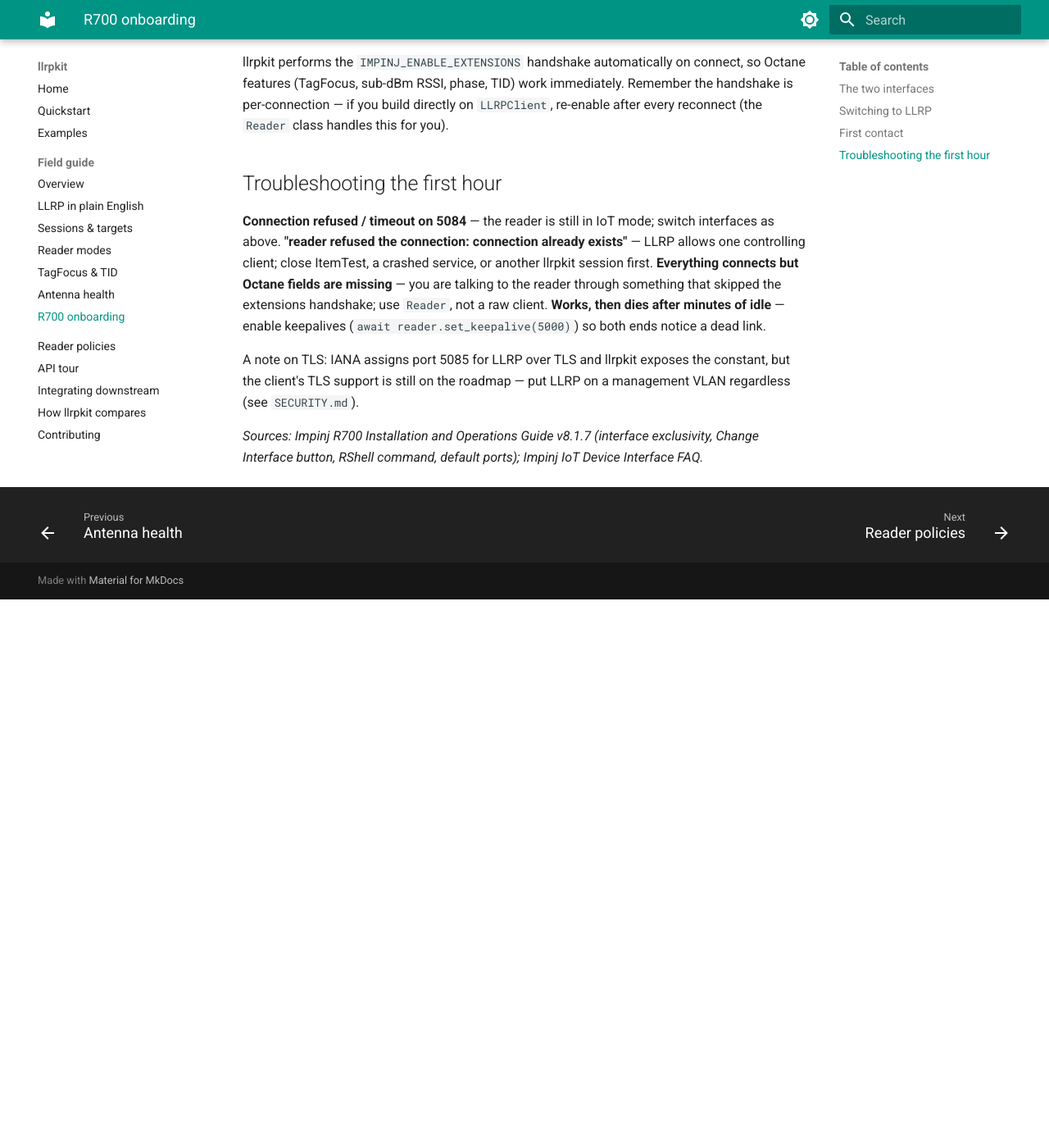
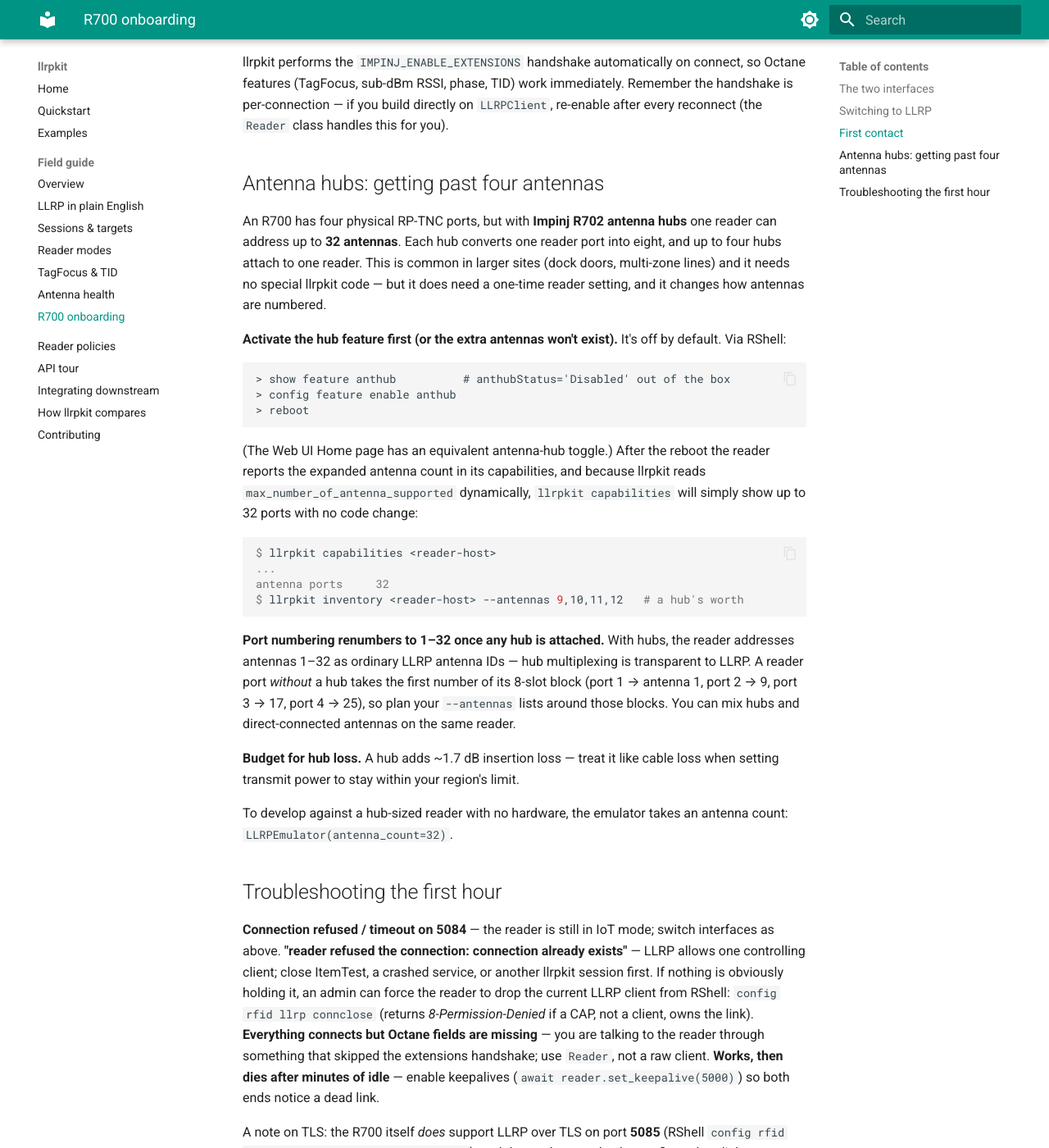
Before and after one commit to kyronfeast/llrpkit, an MkDocs documentation site: the page built from docs/field-guide/r700-onboarding.md, in a window 1280 px wide and 1400 px high, scrolled down 939 px. Shown: the whole window at 82% size. Built offline with MkDocs 1.6.1 and Material for MkDocs 9.7.7, drawn with Linux system fonts in a browser that asks for light colours; before the commit the page ends 1670 px from its top, so only the background shows below that; some of the changed text lies outside the part shown.

Commit message:
R700: antenna-hub docs, mode-number decoding, RShell/TLS onboarding notes
Verified against the R700 manuals (Antenna Hub Guide v10.3, RShell v10.3,
Reader Modes app note v2.1):
- Field guide: antenna hubs (up to 32 antennas via R702 hubs, activation, 1-32
  port renumbering, ~1.7 dB loss); config rfid llrp connclose recovery; TLS /
  reader-initiated clarification.
- modes.py: decode the R700 mode-number scheme (region, Gen2 AutoSet, Gen2X
  4xxx/5xxx) and fix is_autoset for Gen2X static modes.
- Tests for the 32-antenna capability and the mode decoder. Suite green ~90%.

Co-Authored-By: Claude Opus 4.8 <noreply@anthropic.com>
Claude-Session: https://claude.ai/code/session_01Tr9SsWZozeYRdCCG6FengZ

````diff
--- a/docs/field-guide/r700-onboarding.md
+++ b/docs/field-guide/r700-onboarding.md
@@ -45,21 +45,75 @@ immediately. Remember the handshake is per-connection — if you build directly
 on `LLRPClient`, re-enable after every reconnect (the `Reader` class handles
 this for you).
 
+## Antenna hubs: getting past four antennas
+
+An R700 has four physical RP-TNC ports, but with **Impinj R702 antenna hubs**
+one reader can address up to **32 antennas**. Each hub converts one reader port
+into eight, and up to four hubs attach to one reader. This is common in larger
+sites (dock doors, multi-zone lines) and it needs no special llrpkit code —
+but it does need a one-time reader setting, and it changes how antennas are
+numbered.
+
+**Activate the hub feature first (or the extra antennas won't exist).** It's off
+by default. Via RShell:
+
+```text
+> show feature anthub          # anthubStatus='Disabled' out of the box
+> config feature enable anthub
+> reboot
+```
+
+(The Web UI Home page has an equivalent antenna-hub toggle.) After the reboot
+the reader reports the expanded antenna count in its capabilities, and because
+llrpkit reads `max_number_of_antenna_supported` dynamically, `llrpkit
+capabilities` will simply show up to 32 ports with no code change:
+
+```console
+$ llrpkit capabilities <reader-host>
+...
+antenna ports     32
+$ llrpkit inventory <reader-host> --antennas 9,10,11,12   # a hub's worth
+```
+
+**Port numbering renumbers to 1–32 once any hub is attached.** With hubs, the
+reader addresses antennas 1–32 as ordinary LLRP antenna IDs — hub multiplexing
+is transparent to LLRP. A reader port *without* a hub takes the first number of
+its 8-slot block (port 1 → antenna 1, port 2 → 9, port 3 → 17, port 4 → 25), so
+plan your `--antennas` lists around those blocks. You can mix hubs and
+direct-connected antennas on the same reader.
+
+**Budget for hub loss.** A hub adds ~1.7 dB insertion loss — treat it like cable
+loss when setting transmit power to stay within your region's limit.
+
+To develop against a hub-sized reader with no hardware, the emulator takes an
+antenna count: `LLRPEmulator(antenna_count=32)`.
+
 ## Troubleshooting the first hour
 
 **Connection refused / timeout on 5084** — the reader is still in IoT mode;
 switch interfaces as above. **"reader refused the connection: connection
 already exists"** — LLRP allows one controlling client; close ItemTest, a
-crashed service, or another llrpkit session first. **Everything connects but
+crashed service, or another llrpkit session first. If nothing is obviously
+holding it, an admin can force the reader to drop the current LLRP client from
+RShell: `config rfid llrp connclose` (returns *8-Permission-Denied* if a CAP,
+not a client, owns the link). **Everything connects but
 Octane fields are missing** — you are talking to the reader through something
 that skipped the extensions handshake; use `Reader`, not a raw client.
 **Works, then dies after minutes of idle** — enable keepalives
 (`await reader.set_keepalive(5000)`) so both ends notice a dead link.
 
-A note on TLS: IANA assigns port 5085 for LLRP over TLS and llrpkit exposes
-the constant, but the client's TLS support is still on the roadmap — put LLRP
-on a management VLAN regardless (see `SECURITY.md`).
+A note on TLS: the R700 itself *does* support LLRP over TLS on port **5085**
+(RShell `config rfid llrp inbound tcp security encrypt`), and the reader can
+also be configured to dial *out* to a controller — reader-initiated connections
+(`config rfid llrp outbound add <host>`). llrpkit is a **client-initiated,
+plaintext** LLRP client today: it connects *to* the reader on 5084, and its own
+TLS and reader-initiated-listen support are still on the roadmap. Until then,
+leave the reader's inbound interface on 5084 and put LLRP on a management VLAN
+(see `SECURITY.md`).
 
-*Sources: Impinj R700 Installation and Operations Guide v8.1.7 (interface
-exclusivity, Change Interface button, RShell command, default ports);
-Impinj IoT Device Interface FAQ.*
+*Sources: Impinj R700 RShell Reference Manual v10.3 (`config rfid interface
+llrp`/`rest` with REST as the default; `config rfid llrp connclose`; inbound
+TCP 5084/5085 security; reader-initiated outbound); Impinj R700 Installation
+and Operations Guide (interface exclusivity, Change Interface button, default
+ports); Impinj R700 Antenna Hub User Guide v10.3 (hub activation, 1–32 port
+numbering, ~1.7 dB insertion loss).*
````
Also changed, not shown: CHANGELOG.md (+21 -0 lines), docs/field-guide/reader-modes.md (+27 -0 lines), 3 other files.
